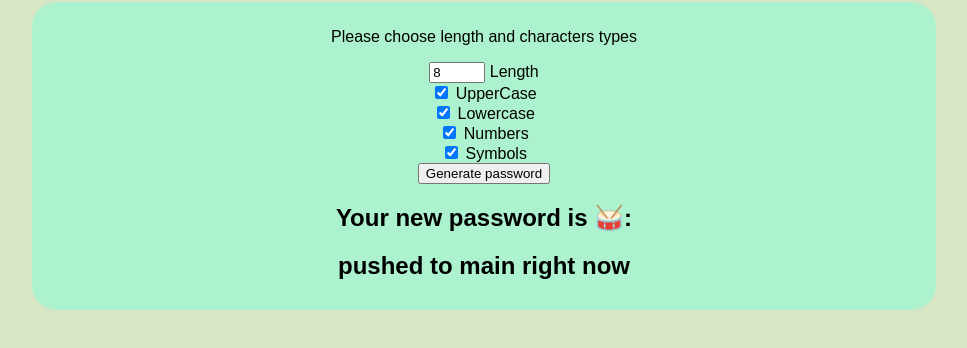
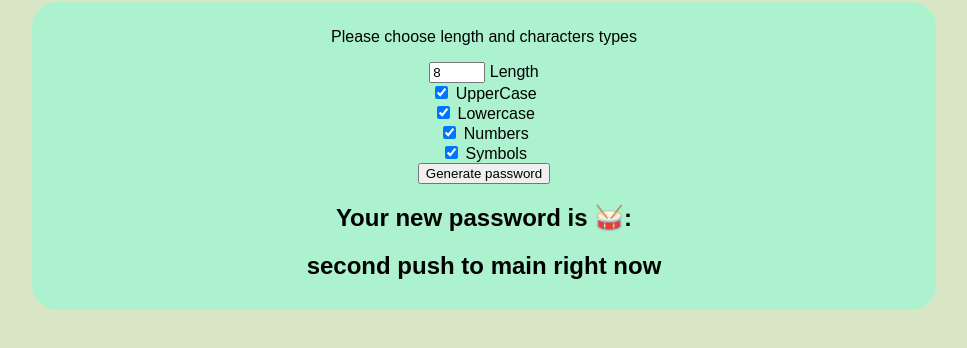
Before and after one commit to Elroy770/js.learning, a plain HTML site: page index.html in a window 1280 px wide. Shown: the part 78-426 px from the top of the page, without its empty margins (156-1123 px from the left). Drawn offline with Linux system fonts and the light colour scheme.

Commit message:
trying trigger second time

```diff
--- a/index.html
+++ b/index.html
@@ -35,7 +35,7 @@
             <h2>Your new password is 🥁: </h2>
             <p id="password"></p>
     </div>
-    <h2>pushed to main right now</h2>
+    <h2> second push to main right now</h2>
 
     <script src="index.js"></script>
 </html>
```
Also changed, not shown: 1 other file.
